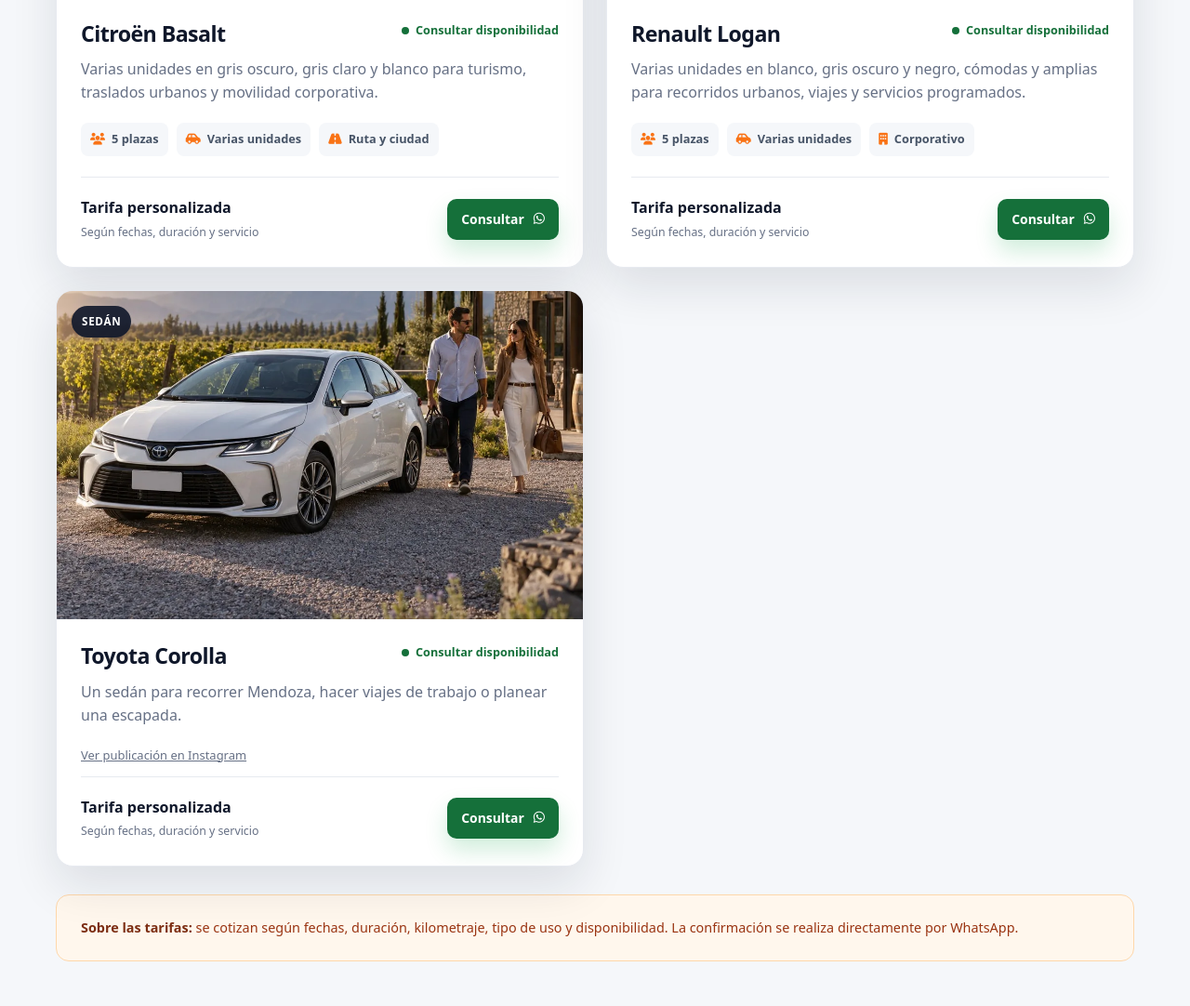
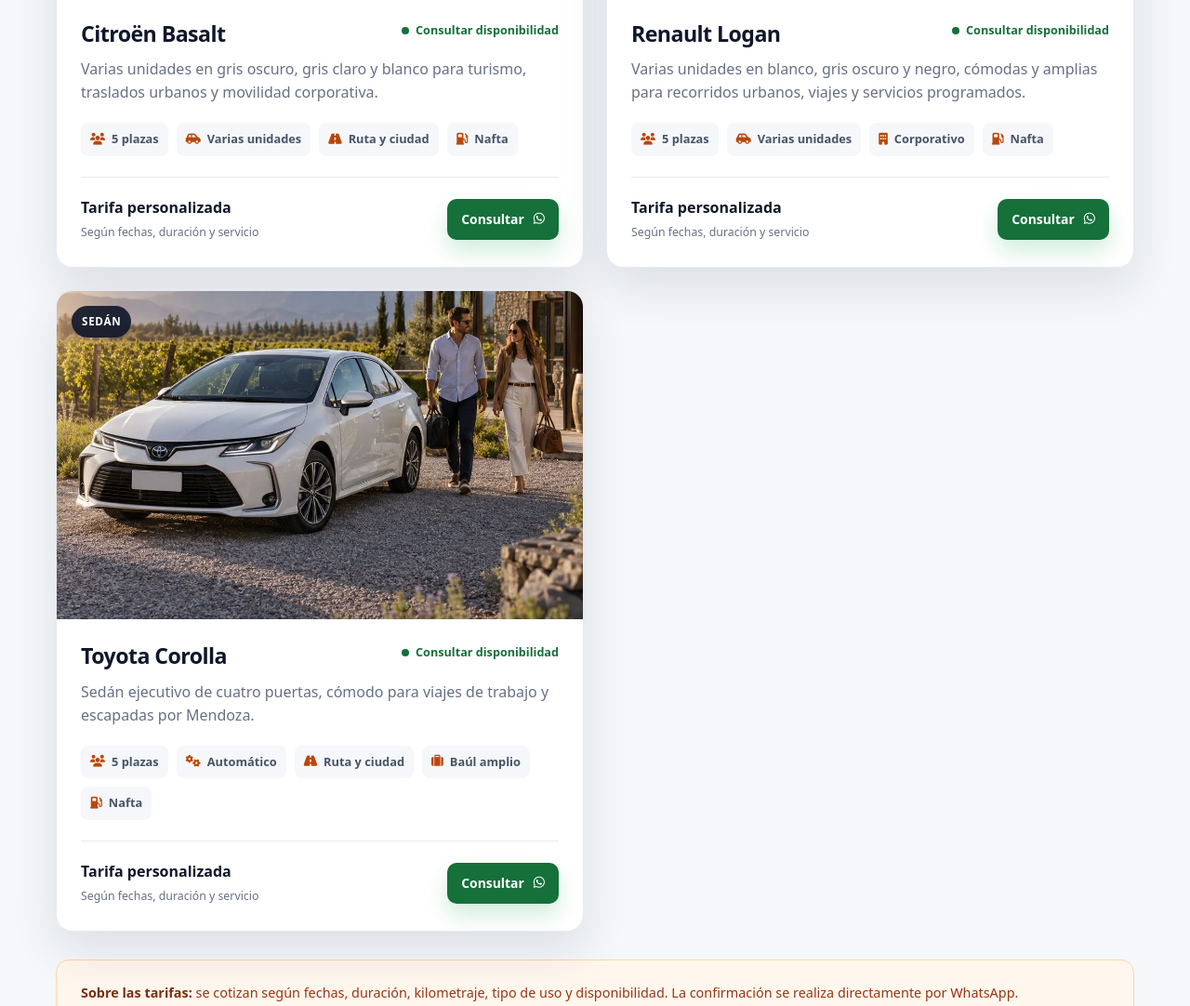
Before and after one commit to nexusmove/Nexus-Move, a plain HTML site: page flota.html in a window 1280 px wide. Shown: the part 1844-2926 px from the top of the page at 93% size. Drawn offline with Linux system fonts and the light colour scheme.

Commit message:
Detalla el Corolla y el combustible de la flota

```diff
--- a/css/icons.css
+++ b/css/icons.css
@@ -26,6 +26,8 @@
 .fa-calendar-check::before { content: '\f274'; }
 .fa-car-side::before { content: '\f5e4'; }
 .fa-clock::before { content: '\f017'; }
+.fa-gas-pump::before { content: '\f52f'; }
+.fa-gears::before { content: '\f085'; }
 .fa-hand-holding-medical::before { content: '\e05c'; }
 .fa-headset::before { content: '\f590'; }
 .fa-heart-pulse::before { content: '\f21e'; }
@@ -34,6 +36,7 @@
 .fa-mountain-sun::before { content: '\e52f'; }
 .fa-road::before { content: '\f018'; }
 .fa-route::before { content: '\f4d7'; }
+.fa-suitcase::before { content: '\f0f2'; }
 .fa-user-shield::before { content: '\f505'; }
 .fa-users::before { content: '\f0c0'; }
 .fa-whatsapp::before { content: '\f232'; }
--- a/css/rental-content.css
+++ b/css/rental-content.css
@@ -7,8 +7,6 @@
 .rentacar-content .button-whatsapp { color: #fff; background: var(--green); }
 .rentacar-content .button-whatsapp:hover { background: #125a30; }
 .rentacar-content .card-media .corolla-photo { object-position: center bottom; }
-.rentacar-content .photo-note { color: var(--muted); font-size: .81rem; }
-.rentacar-content .photo-note a { text-decoration: underline; }
 .rentacar-content .fleet { padding:74px 0 96px }
 .rentacar-content .section-head { display:flex; align-items:end; justify-content:space-between; gap:28px; margin-bottom:34px }
 .rentacar-content .section-head h2 { margin:0; color:var(--navy); font-size:clamp(2rem,4vw,3.2rem); letter-spacing:-.045em; line-height:1 }
@@ -28,7 +26,7 @@
 .rentacar-content .description { margin:13px 0 20px; color:var(--muted) }
 .rentacar-content .facts { display:flex; flex-wrap:wrap; gap:9px; margin-bottom:22px }
 .rentacar-content .fact { display:inline-flex; align-items:center; gap:7px; padding:8px 10px; border-radius:8px; background:#f5f7fa; color:#475467; font-size:.8rem; font-weight:750 }
-.rentacar-content .fact i { color:var(--orange) }
+.rentacar-content .fact i { color: var(--orange-text); }
 .rentacar-content .card-footer { display: flex; align-items: center; justify-content: space-between; gap: 18px; padding-top: 20px; border-top: 1px solid var(--line); }
 .rentacar-content .price-label strong { display: block; color: var(--navy); font-size: 1rem; }
 .rentacar-content .price-label span { color: var(--muted); font-size: .77rem; }
--- a/flota.html
+++ b/flota.html
@@ -60,22 +60,22 @@
         <div class="grid">
           <article class="card" data-vehicle="4x4">
             <div class="card-media"><img src="img/ranger-xl-4x4-1120.webp" srcset="img/ranger-xl-4x4-560.webp 560w, img/ranger-xl-4x4-1120.webp 1120w" sizes="(max-width: 560px) calc(100vw - 28px), (max-width: 820px) calc(100vw - 40px), (max-width: 1200px) calc((100vw - 64px) / 2), 568px" width="1120" height="1400" loading="lazy" decoding="async" alt="Ford Ranger XL 4x4 de Nexus Move en Mendoza"><span class="tag">Pick-up 4x4</span></div>
-            <div class="card-body"><div class="card-title"><h3>Ford Ranger XL 4x4 2025</h3><span class="availability">Consultar disponibilidad</span></div><p class="description">Robusta y versátil para empresas, minería, turismo y recorridos que requieren capacidad 4x4.</p><div class="facts"><span class="fact"><i class="fa-solid fa-users"></i> 5 plazas</span><span class="fact"><i class="fa-solid fa-mountain-sun"></i> Tracción 4x4</span><span class="fact"><i class="fa-solid fa-helmet-safety"></i> Opción minera</span></div><div class="card-footer"><div class="price-label"><strong>Tarifa personalizada</strong><span>Según fechas, duración y servicio</span></div><a class="button button-whatsapp" href="https://wa.me/5492613671376?text=Hola%20Nexus%20Move%2C%20quiero%20consultar%20disponibilidad%20y%20tarifa%20de%20la%20Ford%20Ranger%20XL%204x4%202025" target="_blank" rel="noopener noreferrer">Consultar <i class="fa-brands fa-whatsapp" aria-hidden="true"></i></a></div></div>
+            <div class="card-body"><div class="card-title"><h3>Ford Ranger XL 4x4 2025</h3><span class="availability">Consultar disponibilidad</span></div><p class="description">Robusta y versátil para empresas, minería, turismo y recorridos que requieren capacidad 4x4.</p><div class="facts"><span class="fact"><i class="fa-solid fa-users"></i> 5 plazas</span><span class="fact"><i class="fa-solid fa-mountain-sun"></i> Tracción 4x4</span><span class="fact"><i class="fa-solid fa-helmet-safety"></i> Opción minera</span><span class="fact"><i class="fa-solid fa-gas-pump" aria-hidden="true"></i> Gasoil</span></div><div class="card-footer"><div class="price-label"><strong>Tarifa personalizada</strong><span>Según fechas, duración y servicio</span></div><a class="button button-whatsapp" href="https://wa.me/5492613671376?text=Hola%20Nexus%20Move%2C%20quiero%20consultar%20disponibilidad%20y%20tarifa%20de%20la%20Ford%20Ranger%20XL%204x4%202025" target="_blank" rel="noopener noreferrer">Consultar <i class="fa-brands fa-whatsapp" aria-hidden="true"></i></a></div></div>
           </article>
 
           <article class="card" data-vehicle="4x4">
             <div class="card-media"><img src="img/s10-4x4-2017-1120.webp" srcset="img/s10-4x4-2017-560.webp 560w, img/s10-4x4-2017-1120.webp 1120w" sizes="(max-width: 560px) calc(100vw - 28px), (max-width: 820px) calc(100vw - 40px), (max-width: 1200px) calc((100vw - 64px) / 2), 568px" width="1120" height="747" loading="lazy" decoding="async" alt="Chevrolet S10 4x4 disponible en Nexus Move"><span class="tag">Pick-up 4x4</span></div>
-            <div class="card-body"><div class="card-title"><h3>Chevrolet S10 4x4</h3><span class="availability">Consultar disponibilidad</span></div><p class="description">Una pick-up confiable para trabajo, operaciones corporativas y recorridos dentro y fuera de ruta.</p><div class="facts"><span class="fact"><i class="fa-solid fa-users"></i> 5 plazas</span><span class="fact"><i class="fa-solid fa-mountain-sun"></i> Tracción 4x4</span><span class="fact"><i class="fa-solid fa-briefcase"></i> Uso corporativo</span></div><div class="card-footer"><div class="price-label"><strong>Tarifa personalizada</strong><span>Según fechas, duración y servicio</span></div><a class="button button-whatsapp" href="https://wa.me/5492613671376?text=Hola%20Nexus%20Move%2C%20quiero%20consultar%20disponibilidad%20y%20tarifa%20de%20la%20Chevrolet%20S10%204x4" target="_blank" rel="noopener noreferrer">Consultar <i class="fa-brands fa-whatsapp" aria-hidden="true"></i></a></div></div>
+            <div class="card-body"><div class="card-title"><h3>Chevrolet S10 4x4</h3><span class="availability">Consultar disponibilidad</span></div><p class="description">Una pick-up confiable para trabajo, operaciones corporativas y recorridos dentro y fuera de ruta.</p><div class="facts"><span class="fact"><i class="fa-solid fa-users"></i> 5 plazas</span><span class="fact"><i class="fa-solid fa-mountain-sun"></i> Tracción 4x4</span><span class="fact"><i class="fa-solid fa-briefcase"></i> Uso corporativo</span><span class="fact"><i class="fa-solid fa-gas-pump" aria-hidden="true"></i> Gasoil</span></div><div class="card-footer"><div class="price-label"><strong>Tarifa personalizada</strong><span>Según fechas, duración y servicio</span></div><a class="button button-whatsapp" href="https://wa.me/5492613671376?text=Hola%20Nexus%20Move%2C%20quiero%20consultar%20disponibilidad%20y%20tarifa%20de%20la%20Chevrolet%20S10%204x4" target="_blank" rel="noopener noreferrer">Consultar <i class="fa-brands fa-whatsapp" aria-hidden="true"></i></a></div></div>
           </article>
 
           <article class="card" data-vehicle="auto">
             <div class="card-media"><img src="img/citroen-basalt-fleet-v2-1120.webp" srcset="img/citroen-basalt-fleet-v2-560.webp 560w, img/citroen-basalt-fleet-v2-1120.webp 1120w" sizes="(max-width: 560px) calc(100vw - 28px), (max-width: 820px) calc(100vw - 40px), (max-width: 1200px) calc((100vw - 64px) / 2), 568px" width="1120" height="560" loading="lazy" decoding="async" alt="Flota de Citroën Basalt gris oscuro, gris claro y blanco de Nexus Move"><span class="tag">SUV coupé</span></div>
-            <div class="card-body"><div class="card-title"><h3>Citroën Basalt</h3><span class="availability">Consultar disponibilidad</span></div><p class="description">Varias unidades en gris oscuro, gris claro y blanco para turismo, traslados urbanos y movilidad corporativa.</p><div class="facts"><span class="fact"><i class="fa-solid fa-users"></i> 5 plazas</span><span class="fact"><i class="fa-solid fa-car-side"></i> Varias unidades</span><span class="fact"><i class="fa-solid fa-road"></i> Ruta y ciudad</span></div><div class="card-footer"><div class="price-label"><strong>Tarifa personalizada</strong><span>Según fechas, duración y servicio</span></div><a class="button button-whatsapp" href="https://wa.me/5492613671376?text=Hola%20Nexus%20Move%2C%20quiero%20consultar%20disponibilidad%20y%20tarifa%20del%20Citro%C3%ABn%20Basalt" target="_blank" rel="noopener noreferrer">Consultar <i class="fa-brands fa-whatsapp" aria-hidden="true"></i></a></div></div>
+            <div class="card-body"><div class="card-title"><h3>Citroën Basalt</h3><span class="availability">Consultar disponibilidad</span></div><p class="description">Varias unidades en gris oscuro, gris claro y blanco para turismo, traslados urbanos y movilidad corporativa.</p><div class="facts"><span class="fact"><i class="fa-solid fa-users"></i> 5 plazas</span><span class="fact"><i class="fa-solid fa-car-side"></i> Varias unidades</span><span class="fact"><i class="fa-solid fa-road"></i> Ruta y ciudad</span><span class="fact"><i class="fa-solid fa-gas-pump" aria-hidden="true"></i> Nafta</span></div><div class="card-footer"><div class="price-label"><strong>Tarifa personalizada</strong><span>Según fechas, duración y servicio</span></div><a class="button button-whatsapp" href="https://wa.me/5492613671376?text=Hola%20Nexus%20Move%2C%20quiero%20consultar%20disponibilidad%20y%20tarifa%20del%20Citro%C3%ABn%20Basalt" target="_blank" rel="noopener noreferrer">Consultar <i class="fa-brands fa-whatsapp" aria-hidden="true"></i></a></div></div>
           </article>
 
           <article class="card" data-vehicle="auto">
             <div class="card-media"><img src="img/renault-logan-fleet-v2-1120.webp" srcset="img/renault-logan-fleet-v2-560.webp 560w, img/renault-logan-fleet-v2-1120.webp 1120w" sizes="(max-width: 560px) calc(100vw - 28px), (max-width: 820px) calc(100vw - 40px), (max-width: 1200px) calc((100vw - 64px) / 2), 568px" width="1120" height="560" loading="lazy" decoding="async" alt="Flota de Renault Logan blanco, gris oscuro y negro de Nexus Move"><span class="tag">Sedán</span></div>
-            <div class="card-body"><div class="card-title"><h3>Renault Logan</h3><span class="availability">Consultar disponibilidad</span></div><p class="description">Varias unidades en blanco, gris oscuro y negro, cómodas y amplias para recorridos urbanos, viajes y servicios programados.</p><div class="facts"><span class="fact"><i class="fa-solid fa-users"></i> 5 plazas</span><span class="fact"><i class="fa-solid fa-car-side"></i> Varias unidades</span><span class="fact"><i class="fa-solid fa-building"></i> Corporativo</span></div><div class="card-footer"><div class="price-label"><strong>Tarifa personalizada</strong><span>Según fechas, duración y servicio</span></div><a class="button button-whatsapp" href="https://wa.me/5492613671376?text=Hola%20Nexus%20Move%2C%20quiero%20consultar%20disponibilidad%20y%20tarifa%20del%20Renault%20Logan" target="_blank" rel="noopener noreferrer">Consultar <i class="fa-brands fa-whatsapp" aria-hidden="true"></i></a></div></div>
+            <div class="card-body"><div class="card-title"><h3>Renault Logan</h3><span class="availability">Consultar disponibilidad</span></div><p class="description">Varias unidades en blanco, gris oscuro y negro, cómodas y amplias para recorridos urbanos, viajes y servicios programados.</p><div class="facts"><span class="fact"><i class="fa-solid fa-users"></i> 5 plazas</span><span class="fact"><i class="fa-solid fa-car-side"></i> Varias unidades</span><span class="fact"><i class="fa-solid fa-building"></i> Corporativo</span><span class="fact"><i class="fa-solid fa-gas-pump" aria-hidden="true"></i> Nafta</span></div><div class="card-footer"><div class="price-label"><strong>Tarifa personalizada</strong><span>Según fechas, duración y servicio</span></div><a class="button button-whatsapp" href="https://wa.me/5492613671376?text=Hola%20Nexus%20Move%2C%20quiero%20consultar%20disponibilidad%20y%20tarifa%20del%20Renault%20Logan" target="_blank" rel="noopener noreferrer">Consultar <i class="fa-brands fa-whatsapp" aria-hidden="true"></i></a></div></div>
           </article>
           <article class="card" data-vehicle="auto">
             <div class="card-media">
@@ -87,8 +87,14 @@
                 <h3>Toyota Corolla</h3>
                 <span class="availability">Consultar disponibilidad</span>
               </div>
-              <p class="description">Un sedán para recorrer Mendoza, hacer viajes de trabajo o planear una escapada.</p>
-              <p class="photo-note"><a href="https://www.instagram.com/nexus.move.ar/p/DdmijcWlVTZ/" target="_blank" rel="noopener noreferrer">Ver publicación en Instagram</a></p>
+              <p class="description">Sedán ejecutivo de cuatro puertas, cómodo para viajes de trabajo y escapadas por Mendoza.</p>
+              <div class="facts" aria-label="Características del Toyota Corolla">
+                <span class="fact"><i class="fa-solid fa-users" aria-hidden="true"></i> 5 plazas</span>
+                <span class="fact"><i class="fa-solid fa-gears" aria-hidden="true"></i> Automático</span>
+                <span class="fact"><i class="fa-solid fa-road" aria-hidden="true"></i> Ruta y ciudad</span>
+                <span class="fact"><i class="fa-solid fa-suitcase" aria-hidden="true"></i> Baúl amplio</span>
+                <span class="fact"><i class="fa-solid fa-gas-pump" aria-hidden="true"></i> Nafta</span>
+              </div>
               <div class="card-footer">
                 <div class="price-label"><strong>Tarifa personalizada</strong><span>Según fechas, duración y servicio</span></div>
                 <a class="button button-whatsapp" href="https://wa.me/5492613671376?text=Hola%20Nexus%20Move%2C%20quiero%20consultar%20disponibilidad%20y%20tarifa%20del%20Toyota%20Corolla" target="_blank" rel="noopener noreferrer">Consultar <i class="fa-brands fa-whatsapp" aria-hidden="true"></i></a>
```
Also changed, not shown: js/home.js (+5 -5 lines).
